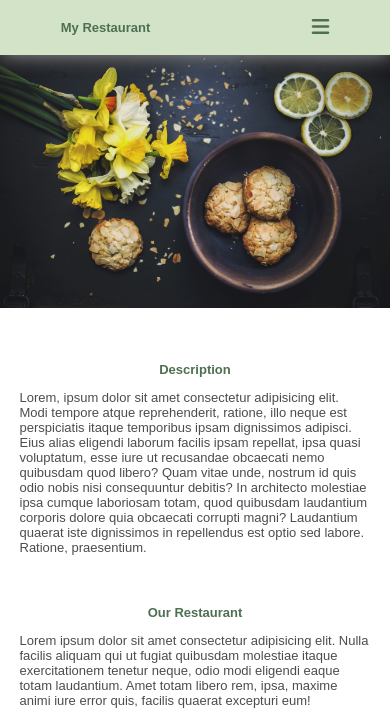
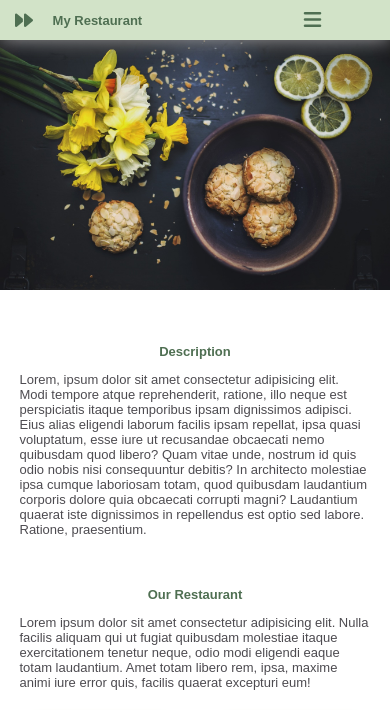
Before and after one commit to firmandayat/my-restaurant, a website built with webpack: page src/templates/index.html in a window 390 px wide. Shown: the top 710 px of the page. Built offline with nearby package versions, Linux system fonts and the light colour scheme; files whose address does not match are found by name; a web font is replaced by a local one.

Commit message:
resize button

```diff
--- a/src/styles/main.css
+++ b/src/styles/main.css
@@ -13,6 +13,18 @@ body, button {
   height: 100vh;
   margin: 0;
   padding: 0;
+}
+
+.skip-link{
+  z-index: 3;
+  color: #4F6F52;
+  font-size: large;
+  position: fixed;
+  top: 20px;
+  text-decoration: none;
+  left: 15px;
+  height: 45px;
+  width: 45px;
 }
 
 header.nav {
@@ -55,6 +67,8 @@ header.nav ul.list {
   display: none;
   background-color: transparent;
   border: none;
+  width: 50px;
+  height: 50px !important;
 }
 
 .dropdown-menu {
@@ -148,8 +162,8 @@ h2{
   margin-bottom: 20px;
   background-color: #4F6F52;
   border-radius: 10px;
-  width: 100px;
-  height: 30px;
+  width: 80px;
+  height: 45px;
   font-weight: bold;
   border-style: none;
   margin-top: 10px;
@@ -206,6 +220,10 @@ footer .footer {
     gap: 30px;
   }
 
+  header.nav{
+    height: 55px;
+  }
+
   .bg-banner {
     height: 30%;
     object-fit: cover;
@@ -236,6 +254,14 @@ footer .footer {
     grid-template-columns: repeat(1, 1fr);
     grid-auto-columns: 100px;
     gap: 30px;
+  }
+
+  .skip-link{
+    top: 12px;
+  }
+
+  header.nav{
+    height: 40px;
   }
 
   h1, h2, h4{
--- a/src/templates/index.html
+++ b/src/templates/index.html
@@ -16,7 +16,7 @@
 </head>
 
 <body>
-  <a href="#main-content" class="skip-link">Skip to content</a>
+  <a href="#main-content" class="skip-link fa-solid fa-forward"><label for="Skip To Content"></label></a>
   <header class="nav">
     <div>
       <h1>My Restaurant</h1>
@@ -116,9 +116,9 @@
           earum tenetur unde eveniet quas, itaque iure culpa ex quidem commodi aperiam corrupti dolore alias ducimus?
         </p>
         <div class="sosmed">
-          <a href="http://https://www.instagram.com/firmandyt/" target="_blank"><img src="./images/logos/ig.png" width="30px" alt=""></a>
-          <a href="http://https://www.linkedin.com/in/firmanhidayatullah//" target="_blank"><img src="./images/logos/linkedin.png" width="30px" alt=""></a>
-          <a href="http://https://mailto:firman.txt@gmail.com" target="_blank"><img src="./images/logos/gm.png" width="30px" alt=""></a>
+          <a href="http://https://www.instagram.com/firmandyt/" target="_blank"><img src="./images/logos/ig.png" width="45px" alt=""></a>
+          <a href="http://https://www.linkedin.com/in/firmanhidayatullah//" target="_blank"><img src="./images/logos/linkedin.png" width="45px" alt=""></a>
+          <a href="http://https://mailto:firman.txt@gmail.com" target="_blank"><img src="./images/logos/gm.png" width="45px" alt=""></a>
         </div>
       </section>
     </div>
```
